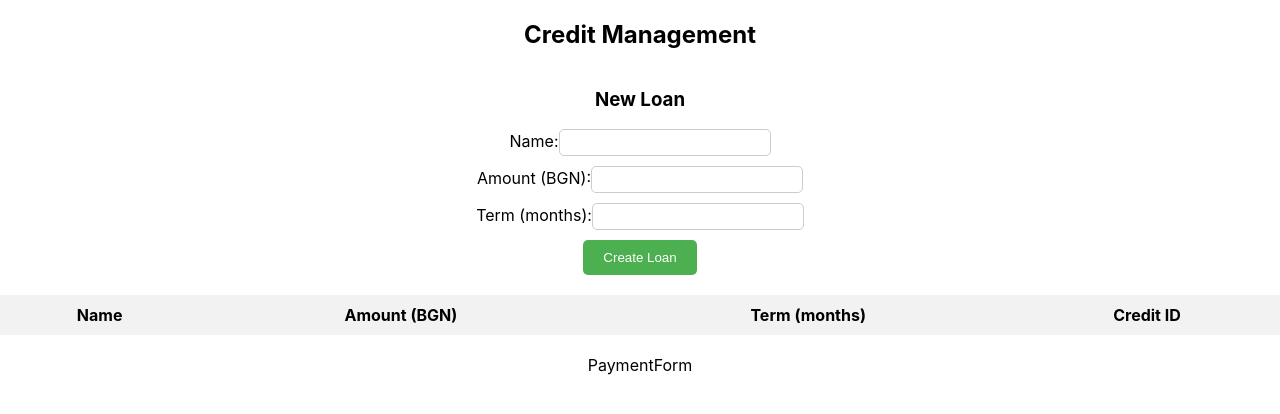
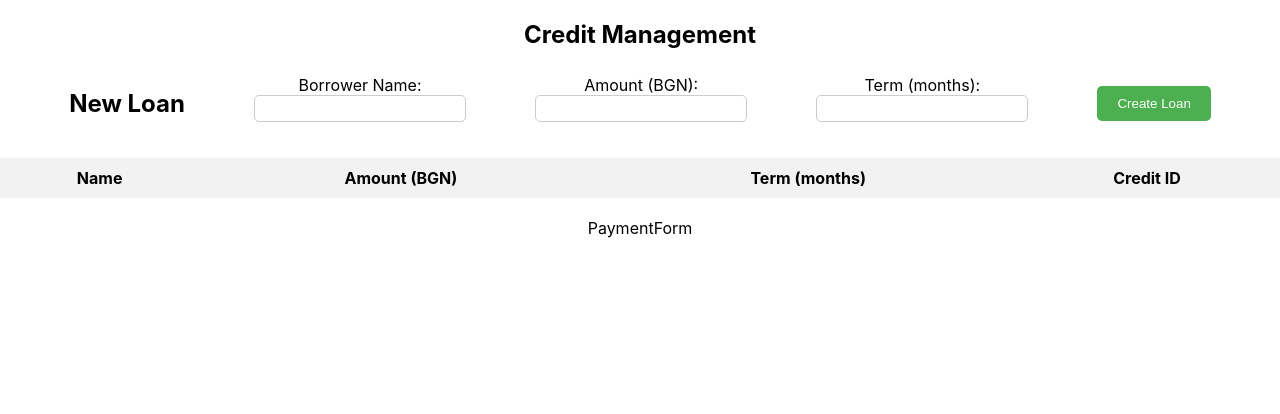
Before and after one commit to MitkoG/credit-managment, a React (Create React App) app: page / in a window 1280 px wide. Shown: the top 414 px of the page. Built offline with nearby package versions, Linux system fonts and the light colour scheme.

Commit message:
refactor code and styles

```diff
--- a/src/components/NewLoan.js
+++ b/src/components/NewLoan.js
@@ -2,32 +2,32 @@ import React, { useState } from 'react';
 import '../styles/NewLoan.css';
 
 const NewLoanForm = ({ addNewLoan }) => {
-  const [loanName, setLoanName] = useState('');
-  const [loanAmount, setLoanAmount] = useState('');
-  const [loanTerm, setLoanTerm] = useState('');
+  const [name, setName] = useState('');
+  const [amount, setAmount] = useState('');
+  const [term, setTerm] = useState('');
 
   const handleSubmit = (event) => {
     event.preventDefault();
     const newLoan = {
-      loanName,
-      loanAmount: parseFloat(loanAmount),
-      loanTerm: parseInt(loanTerm),
+      name,
+      amount: parseFloat(amount),
+      term: parseInt(term),
     };
     addNewLoan(newLoan);
-    setLoanName('');
-    setLoanAmount('');
-    setLoanTerm('');
+    setName('');
+    setAmount('');
+    setTerm('');
   };
 
   return (
     <form onSubmit={handleSubmit} className="loan-form">
-      <h3>New Loan</h3>
+      <h2>New Loan</h2>
       <div className="form-group">
-        <label>Name:</label>
+        <label>Borrower Name:</label>
         <input
           type="text"
-          value={loanName}
-          onChange={(e) => setLoanName(e.target.value)}
+          value={name}
+          onChange={(e) => setName(e.target.value)}
           required
           className="input"
         />
@@ -36,8 +36,8 @@ const NewLoanForm = ({ addNewLoan }) => {
         <label>Amount (BGN):</label>
         <input
           type="number"
-          value={loanAmount}
-          onChange={(e) => setLoanAmount(e.target.value)}
+          value={amount}
+          onChange={(e) => setAmount(e.target.value)}
           required
           className="input"
         />
@@ -46,8 +46,8 @@ const NewLoanForm = ({ addNewLoan }) => {
         <label>Term (months):</label>
         <input
           type="number"
-          value={loanTerm}
-          onChange={(e) => setLoanTerm(e.target.value)}
+          value={term}
+          onChange={(e) => setTerm(e.target.value)}
           min="1"
           max="12"
           required
@@ -59,4 +59,4 @@ const NewLoanForm = ({ addNewLoan }) => {
   );
 };
 
-export default React.memo(NewLoanForm)
+export default NewLoanForm;
--- a/src/styles/NewLoan.css
+++ b/src/styles/NewLoan.css
@@ -1,12 +1,16 @@
 .loan-form {
   display: flex;
-    flex-direction: column;
+  flex-direction: row;
   align-items: center;
   margin-bottom: 20px;
+  justify-content: space-evenly;
 }
 
 .form-group {
   margin-bottom: 10px;
+  display: flex;
+  flex-direction: column;
+  align-items: center;
 }
 
 .input {
```
Lines whose indentation alone changed are shown as unchanged.
